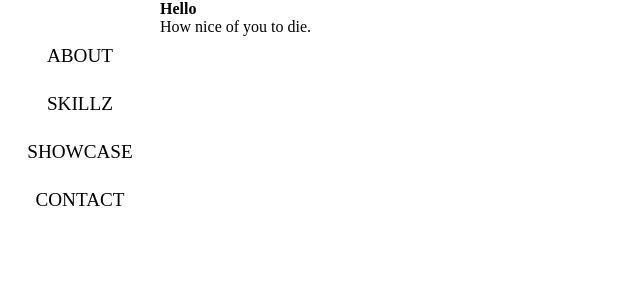
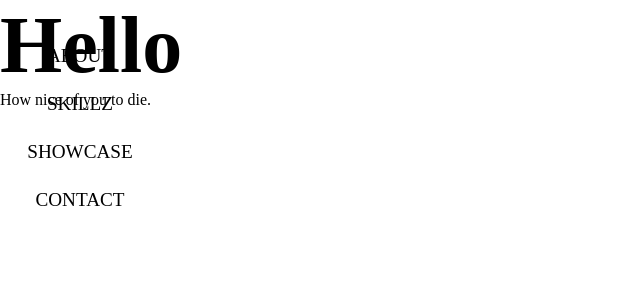
Before and after one commit to cwylycode/cwylycode.github.io, a React (Vite) app: page / in a window 1280 px wide. Shown: the top 300 px of the page, without its empty margins (0-640 px from the left). Built offline with nearby package versions, Linux system fonts and the light colour scheme.

Commit message:
Update sass

```diff
--- a/src/styles/_reset.scss
+++ b/src/styles/_reset.scss
@@ -4,5 +4,4 @@
   box-sizing: border-box;
   text-decoration: none;
   list-style: none;
-  font-size: 100%;
 }
--- a/src/styles/_themes.scss
+++ b/src/styles/_themes.scss
@@ -7,6 +7,7 @@ $themes: (light: (font-primary: $font-poppins,
     color-txt-secondary: #202020,
     color-graphic-primary: #282828,
     color-graphic-secondary: black,
+    // accent-1: #
     // buttonTextColor: #408bbd,
     // buttonTextTransform: none,
     // buttonTextHoverColor: #61b0e7,
@@ -20,6 +21,7 @@ $themes: (light: (font-primary: $font-poppins,
     color-txt-secondary: #c8c8c8,
     color-graphic-primary: #c8c8c8,
     color-graphic-secondary: white,
+    accent-1: #29ffc3,
     // buttonTextColor: #aaa,
     // buttonTextTransform: uppercase,
     // buttonTextHoverColor: #ddd,
--- a/src/styles/main.css
+++ b/src/styles/main.css
@@ -6,7 +6,6 @@
           box-sizing: border-box;
   text-decoration: none;
   list-style: none;
-  font-size: 100%;
 }
 
 .sidebar {
@@ -95,12 +94,23 @@
   --color-txt-secondary: #c8c8c8;
   --color-graphic-primary: #c8c8c8;
   --color-graphic-secondary: white;
+  --accent-1: #29ffc3;
 }
 
 body {
   background-color: var(--color-bg-primary);
   color: var(--color-txt-primary);
   font-family: var(--font-primary);
+  overflow-x: hidden;
+  overflow-y: scroll;
+}
+
+main {
+  padding-left: 10rem;
+}
+
+h1 {
+  font-size: 5rem;
 }
 
 img,
@@ -120,8 +130,4 @@ svg {
   -ms-flex-wrap: nowrap;
       flex-wrap: nowrap;
 }
-
-.page {
-  padding-left: 10rem;
-}
 /*# sourceMappingURL=main.css.map */
--- a/src/styles/main.scss
+++ b/src/styles/main.scss
@@ -10,6 +10,16 @@ body {
   background-color: themed(color-bg-primary);
   color: themed(color-txt-primary);
   font-family: themed(font-primary);
+  overflow-x: hidden;
+  overflow-y: scroll;
+}
+
+main {
+  padding-left: sidebarPadding();
+}
+
+h1 {
+  font-size: 5rem;
 }
 
 img,
@@ -23,7 +33,3 @@ svg {
   flex-direction: row;
   flex-wrap: nowrap;
 }
-
-.page {
-  padding-left: sidebarPadding();
-}
```
Also changed, not shown: src/styles/_responsive.scss (+44 -0 lines).
